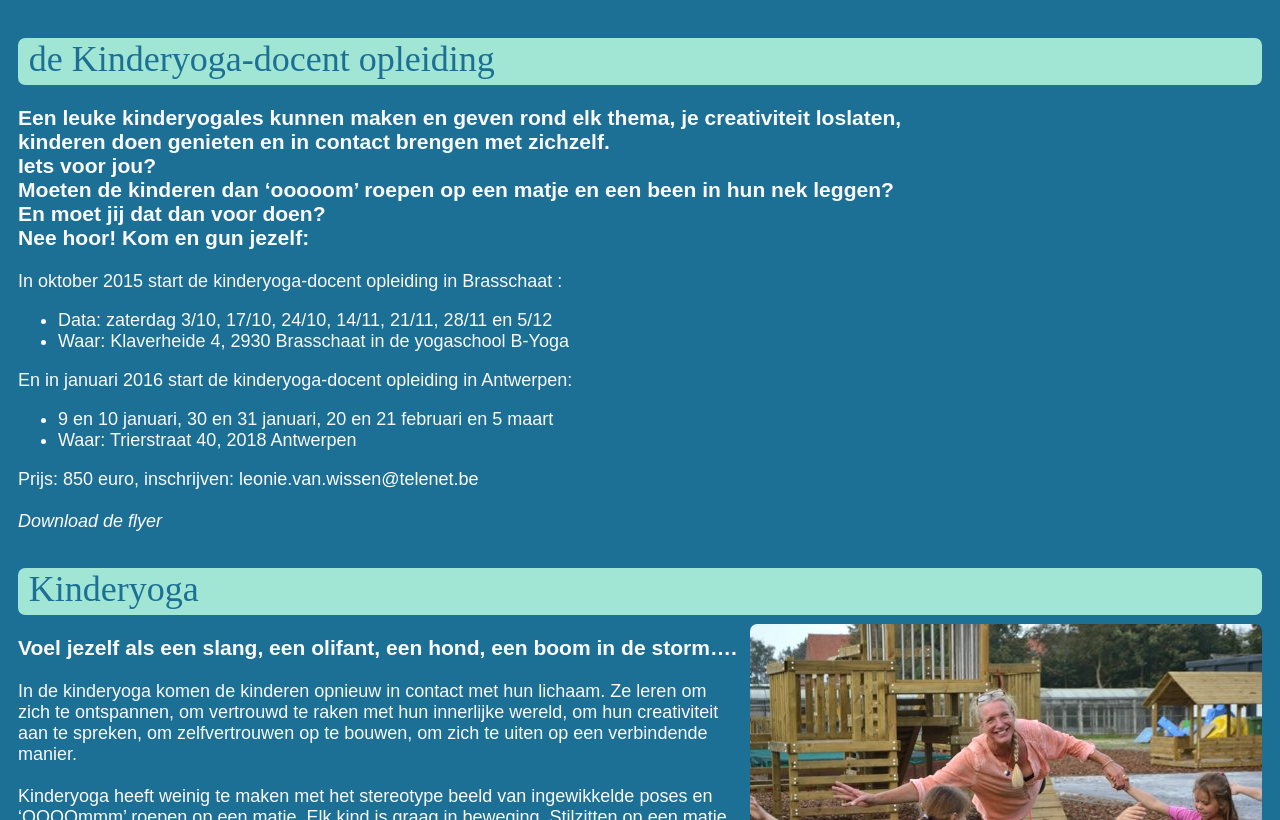
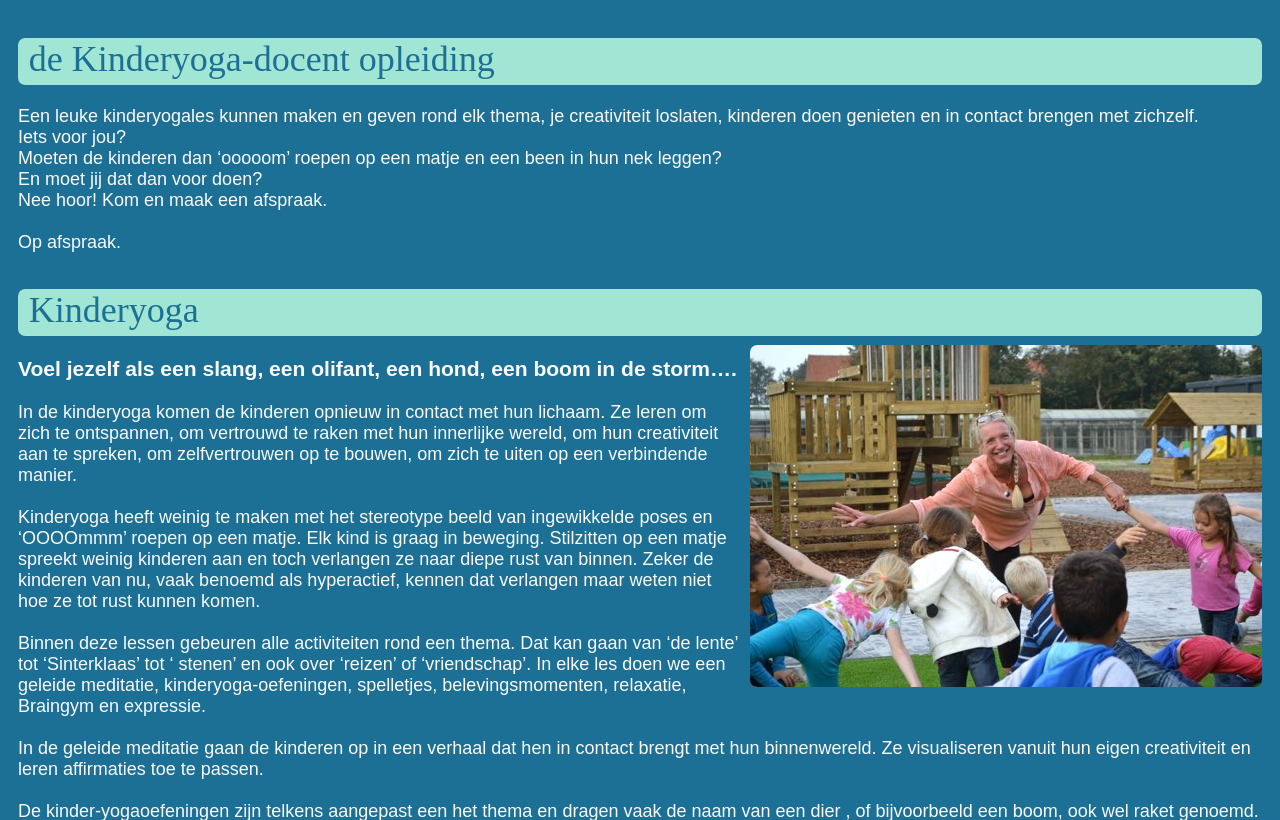
Before and after one commit to joachimVdH/kindertalent, a website: page index.html in a window 1280 px wide. Shown: the part 1271-2091 px from the top of the page. Drawn offline with Linux system fonts and the light colour scheme; a web font is replaced by a local one.

Commit message:
kinderyoga les aanpassing

```diff
--- a/index.html
+++ b/index.html
@@ -79,29 +79,9 @@
 
 	<section id="kinderyoga-docent">
 		<header>de Kinderyoga-docent opleiding</header>
-			<h3>	Een leuke kinderyogales kunnen maken en geven rond elk thema, je creativiteit loslaten, <br>kinderen doen genieten en in contact brengen met zichzelf. <br>Iets voor jou? <br>Moeten de kinderen dan ‘ooooom’ roepen op een matje en een been in hun nek leggen?  <br>En moet jij dat dan voor doen? <br>Nee hoor! Kom en gun jezelf:</h3>
-			In oktober 2015 start de kinderyoga-docent opleiding in Brasschaat :<br>
-			<ul><li>Data: zaterdag 3/10, 17/10, 24/10, 14/11, 21/11, 28/11 en 5/12</li>
-			<li>Waar: Klaverheide 4, 2930 Brasschaat in de yogaschool B-Yoga</li></ul>
-
-			En in januari 2016 start de kinderyoga-docent opleiding  in Antwerpen:<br>
-			<ul>
-				<li>9 en 10 januari, 30 en 31 januari, 20 en 21 februari en 5 maart</li>
-				<li>Waar: Trierstraat 40, 2018 Antwerpen</li>
-			</ul>
-			Prijs: 850 euro, inschrijven:  <script type="text/javascript" language="javascript">
-	 	<!--
-	 		// Email obfuscator script 2.1 by Tim Williams, University of Arizona Random encryption key feature by Andrew Moulden, Site Engineering Ltd This code is freeware provided these four comment lines remain intact A wizard to generate this code is at http://www.jottings.com/obfuscator/
-	 		{ coded = "dGaXSG.YAX.5SffGX@qGdGXGq.KG"
-	 		key = "l2vefm7aOSKHDEqkhNU9Qp1J6jXwdTYGZR0A4BsrIo3ibFyctLC8Mxg5zWVunP"
-	 		shift=coded.length
-	 		link=""
-	 		for (i=0; i<coded.length; i++) {if (key.indexOf(coded.charAt(i))==-1) {ltr = coded.charAt(i);link += (ltr);} else {ltr = (key.indexOf(coded.charAt(i))-shift+key.length) % key.length;link += (key.charAt(ltr))}}document.write("<a href='mailto:"+link+"'>"+link+"</a>");}//-->
-
-	 </script><noscript>Sorry, you need Javascript on to email me</noscript>
-		<br><br>
-		<i><a href="opleidingKinderyoga.pdf">Download de flyer</a></i>
-		<br>
+			<h3></h3>	Een leuke kinderyogales kunnen maken en geven rond elk thema, je creativiteit loslaten, kinderen doen genieten en in contact brengen met zichzelf. <br>Iets voor jou? <br>Moeten de kinderen dan ‘ooooom’ roepen op een matje en een been in hun nek leggen?  <br>En moet jij dat dan voor doen? <br>Nee hoor! Kom en maak een afspraak.
+			<br><br>
+			Op afspraak.
 	</section>
 
 		 <section id="kinderyoga">
```
